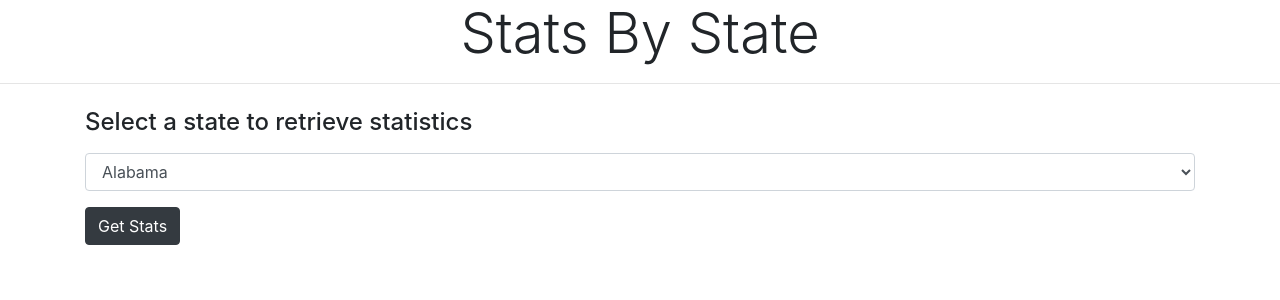
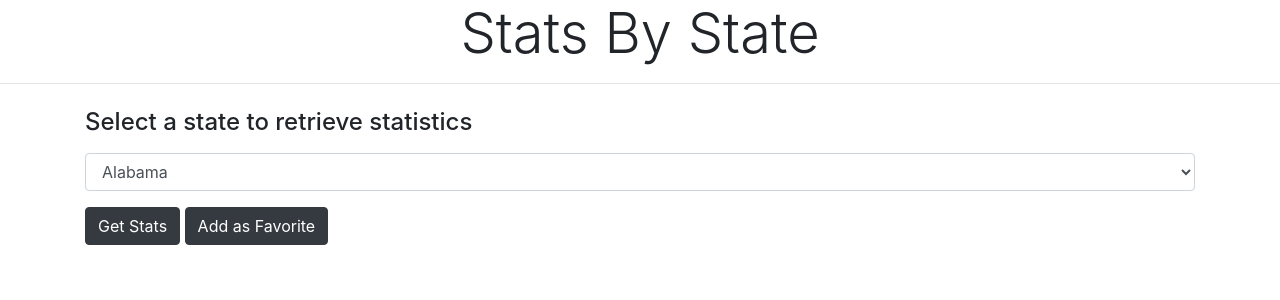
Before and after one commit to aliceni7/atmosphere, a Flask app: page /lookup in a window 1280 px wide. Shown: the part 74-374 px from the top of the page. Run offline with Flask 2, Linux system fonts and the light colour scheme; a user stored in the database is signed in; parts of the project's set-up code (start-up, migrations or seed data) failed here and were passed over; some libraries are stand-ins or nearby versions.

Commit message:
added an add to favorites button, made favorite and submit btns have different values

```diff
--- a/app.py
+++ b/app.py
@@ -157,6 +157,7 @@ def logout():
 def lookup():
     if 'username' in session:
         if request.args:
+            print(request.args)
             print("\n{}".format(request.args.get('state')))
             alpha = IDtoAlpha[request.args.get('state')]
             print("##########\n{}".format(alpha))
--- a/templates/lookup.html
+++ b/templates/lookup.html
@@ -25,7 +25,8 @@
                     {% endfor %}
                 </select>
             </div>
-            <button class="btn btn-dark" type="submit">Get Stats</button>
+            <button class="btn btn-dark" type="submit" value="submit" name="submit">Get Stats</button>
+            <button class="btn btn-dark" type="submit" value="favorite" name="submit">Add as Favorite</button>
         </form>
         {% if income %}
             <div class="card text-center my-3">
```
